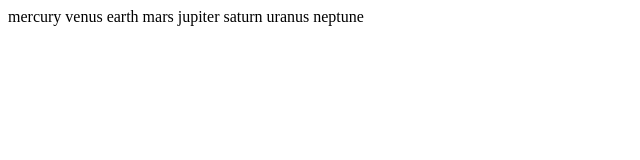
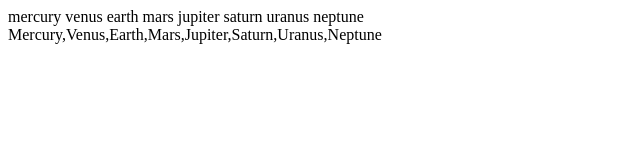
Before and after one commit to Craig-Orcutt/spa-solarSystem, a plain HTML site: page index.html in a window 1280 px wide. Shown: the whole page, without its empty margins (0-640 px from the left). Drawn offline with Linux system fonts and the light colour scheme.

Commit message:
added .map to capitalize ;

```diff
--- a/array-methods.js
+++ b/array-methods.js
@@ -1,15 +1,20 @@
 var planets = ["mercury", "venus", "earth", "mars", "jupiter", "saturn", "uranus", "neptune"];
 var planetDiv = document.getElementById("planets");
+var planetCap = document.getElementById('planetCap')
+/*
+Use the forEach method to add the name of each planet
+to a div element in your HTML with an id of "planets".
+*/
+
 planets.forEach(planet =>{
      planetDiv.innerHTML += `${ planet } `;
 });
-/*
- Use the forEach method to add the name of each planet
- to a div element in your HTML with an id of "planets".
-*/
+// Use the map method to create a new array where the first letter of each planet is capitalized
+let capPlanets = planets.map(planet =>
+    planet.charAt(0).toUpperCase() + planet.slice(1)
 
-// Use the map method to create a new array where the first letter of each planet is capitalized
-
+)
+planetCap.innerHTML = capPlanets;
 // Use the filter method to create a new array that contains planets with the letter 'e'
 
 // Use the reduce method to create a sentence from the words in the following array
--- a/index.html
+++ b/index.html
@@ -8,6 +8,7 @@
 </head>
 <body>
     <div id="planets"></div>
+    <div id="planetCap"></div>
     <script src="array-methods.js"></script>
 </body>
 </html>
```
